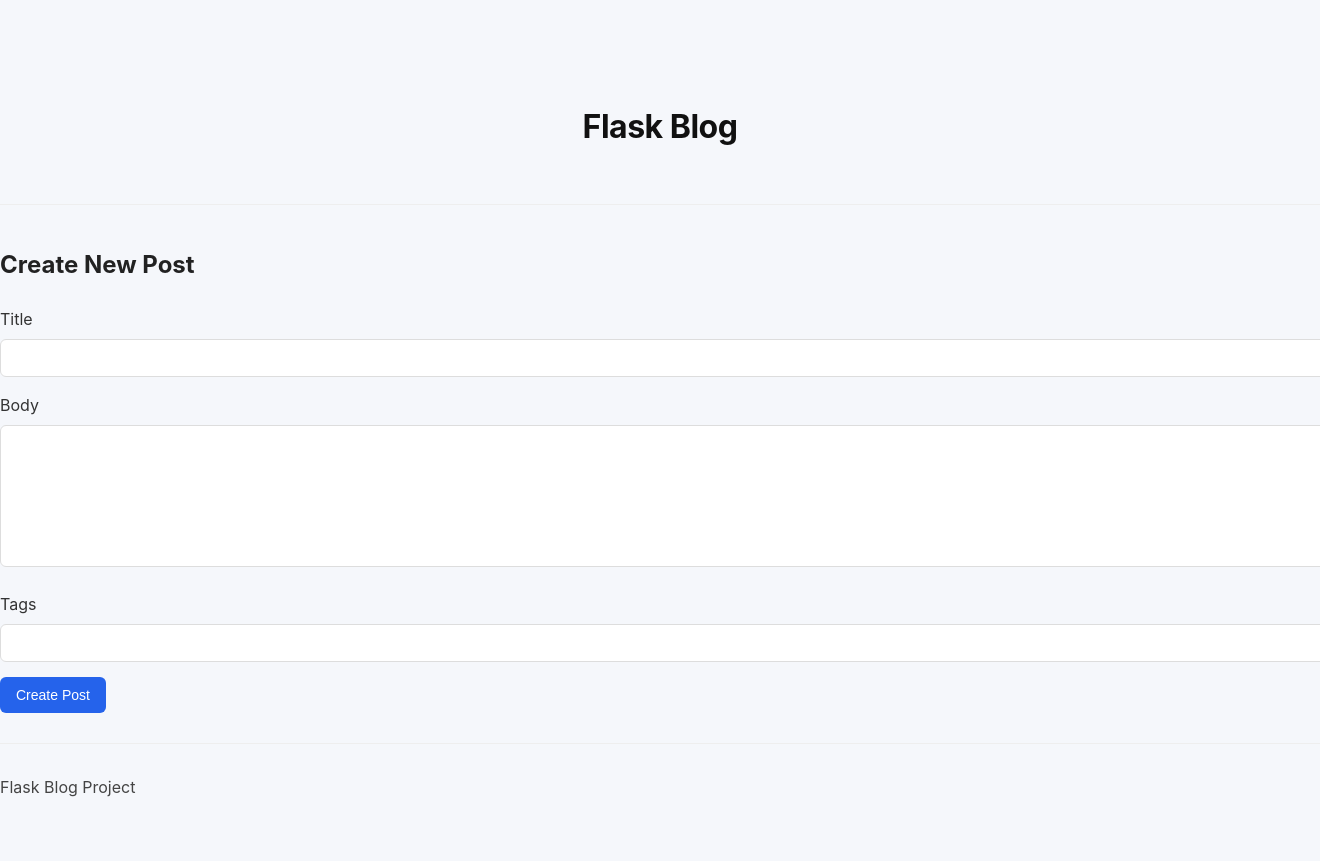
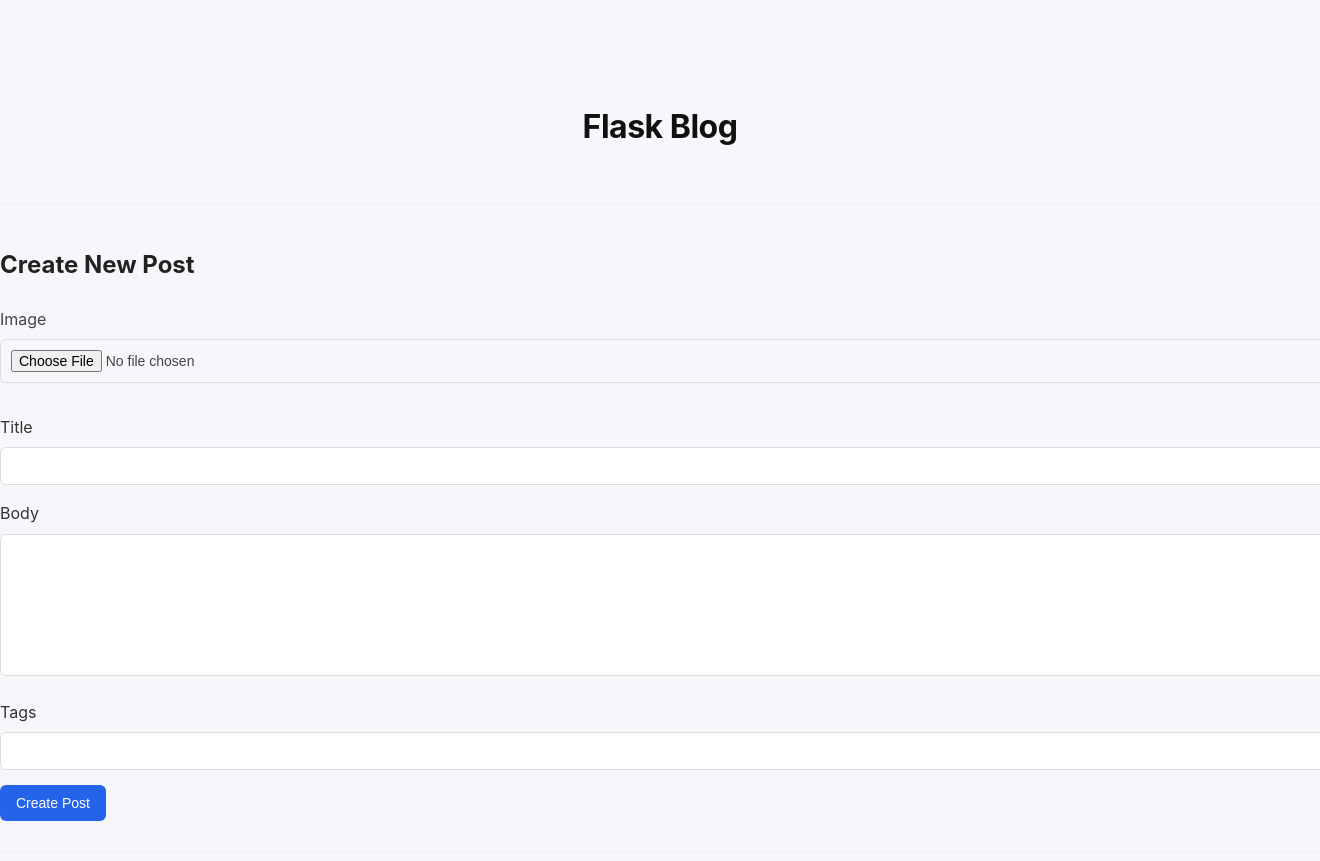
Before and after one commit to hannathevik-boop/flask_blog_project, a Flask app: page /create in a window 1320 px wide; the page is wider, and only the part inside the window is pictured. Shown: the top 861 px of that part. Before the commit the page ends 797 px from the top of that part, so only its background shows below. Run offline with Flask 3, Linux system fonts and the light colour scheme.

Commit message:
working with small changes to add image upload functionality to the blog posts. Updated the database schema to include an image field, modified the create post form to allow file uploads, and updated the templates to display the uploaded images. Also added a new directory for storing uploaded images.

```diff
--- a/app.py
+++ b/app.py
@@ -1,12 +1,13 @@
+import os
 from flask import Flask, render_template, request, redirect, url_for, abort, flash
+from werkzeug.utils import secure_filename
+import db
+
 app = Flask(__name__)
 app.secret_key = "supersecretkey"
 
-
-from flask import Flask, render_template, request, redirect, url_for, abort
-import db
-
-app = Flask(__name__)
+UPLOAD_FOLDER = "static/uploads"
+app.config["UPLOAD_FOLDER"] = UPLOAD_FOLDER
 
 
 @app.route("/")
@@ -18,6 +19,7 @@ def home():
 @app.route("/post/<int:post_id>")
 def post(post_id):
     post = db.get_post(post_id)
+
     if post is None:
         abort(404)
 
@@ -39,10 +41,19 @@ def create():
         body = request.form["body"]
         tags = request.form["tags"]
 
+        image_file = request.files.get("image")
+        image_filename = None
+
+        if image_file and image_file.filename != "":
+            filename = secure_filename(image_file.filename)
+            image_path = os.path.join(app.config["UPLOAD_FOLDER"], filename)
+            image_file.save(image_path)
+            image_filename = filename
+
         if not title or not body:
             abort(400)
 
-        db.create_post(title, body, tags)
+        db.create_post(title, body, tags, image_filename)
 
         flash("Blog post created successfully!")
 
@@ -50,10 +61,14 @@ def create():
 
     return render_template("create_post.html")
 
+
 @app.route("/edit/<int:post_id>", methods=["GET", "POST"])
 def edit(post_id):
 
     post = db.get_post(post_id)
+
+    if post is None:
+        abort(404)
 
     if request.method == "POST":
 
@@ -63,6 +78,8 @@ def edit(post_id):
 
         db.update_post(post_id, title, body, tags)
 
+        flash("Post updated successfully!")
+
         return redirect(url_for("post", post_id=post_id))
 
     return render_template("edit_post.html", post=post)
@@ -71,13 +88,14 @@ def edit(post_id):
 @app.route("/comment/<int:post_id>", methods=["POST"])
 def comment(post_id):
 
-    title = request.form["title"]
-    content = request.form["content"]
+    title = request.form.get("title")
+    content = request.form.get("content")
 
     if not content:
         abort(400)
 
     db.add_comment(post_id, title, content)
+
     flash("Comment added!")
 
     return redirect(url_for("post", post_id=post_id))
--- a/db.py
+++ b/db.py
@@ -27,11 +27,11 @@ def get_post(post_id):
     return post
 
 
-def create_post(title, body, tags):
+def create_post(title, body, tags, image):
     conn = get_db()
     conn.execute(
-        "INSERT INTO posts (title, body, tags) VALUES (?, ?, ?)",
-        (title, body, tags),
+        "INSERT INTO posts (title, body, tags, image) VALUES (?, ?, ?, ?)",
+        (title, body, tags, image),
     )
     conn.commit()
     conn.close()
--- a/init_db.py
+++ b/init_db.py
@@ -10,6 +10,7 @@ CREATE TABLE IF NOT EXISTS posts (
     title TEXT NOT NULL,
     body TEXT NOT NULL,
     tags TEXT,
+    image TEXT,
     created TIMESTAMP DEFAULT CURRENT_TIMESTAMP
 )
 """)
--- a/templates/create_post.html
+++ b/templates/create_post.html
@@ -4,7 +4,11 @@
 
 <h2>Create New Post</h2>
 
-<form method="POST">
+<form method="POST" enctype="multipart/form-data">
+    <p>
+<label>Image</label><br>
+<input type="file" name="image">
+</p>
 
 <label>Title</label>
 <input name="title" required>
--- a/templates/home.html
+++ b/templates/home.html
@@ -14,7 +14,9 @@
 </h3>
 
 <p class="post-date">{{ post.created }}</p>
-
+{% if post.image %}
+<img src="{{ url_for('static', filename='uploads/' + post.image) }}" style="width:100%; border-radius:10px; margin-bottom:10px;">
+{% endif %}
 <p>
 {{ post.body[:150] }}...
 </p>
--- a/templates/post.html
+++ b/templates/post.html
@@ -23,6 +23,9 @@
 <form method="post" action="/comment/{{post.id}}">
 
 <input name="title" placeholder="Title">
+{% if post.image %}
+<img src="{{ url_for('static', filename='uploads/' + post.image) }}" style="max-width:100%; border-radius:10px;">
+{% endif %}
 
 <textarea name="content"></textarea>
 
```
Also changed, not shown: 1 other file.
